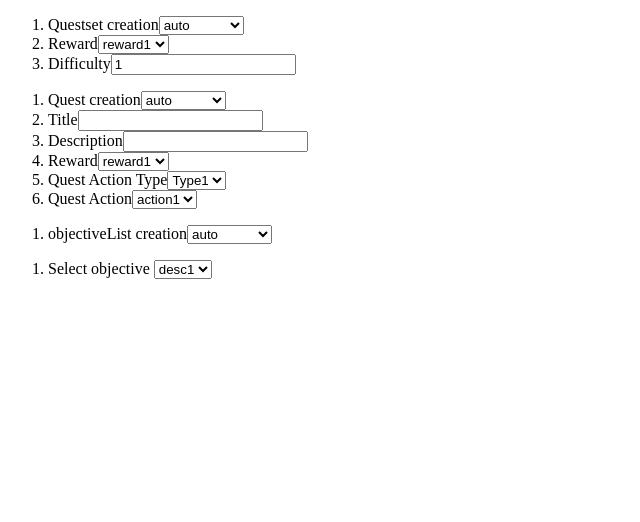
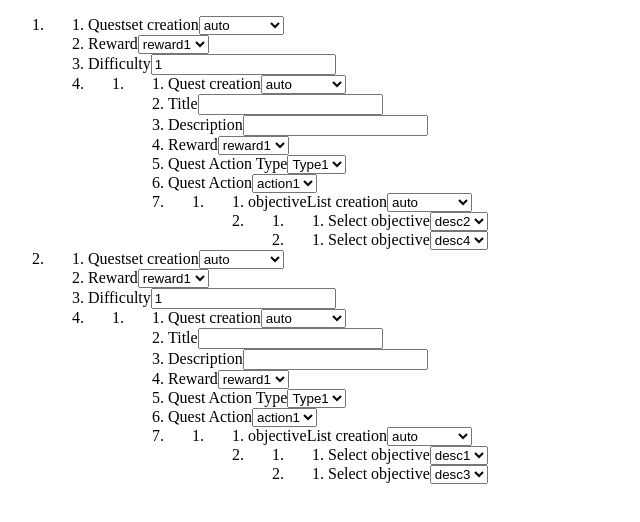
Before and after one commit to sachinsebastian1212/VueApp, a Vue app: page / in a window 1280 px wide. Shown: the top 522 px of the page, without its empty margins (0-640 px from the left). Built offline with nearby package versions, Linux system fonts and the light colour scheme.

Commit message:
creating quest tree struture with json

```diff
--- a/src/App.vue
+++ b/src/App.vue
@@ -1,6 +1,6 @@
 <template>
   <div id="app">
-    <quest-form v-bind:data="data"/>
+    <quest-form v-bind:jsonData="data"/>
   </div>
 </template>
 
--- a/src/QuestCreationData.json
+++ b/src/QuestCreationData.json
@@ -1,60 +1,48 @@
-[
-    {
+[{
     "type": "questset",
     "id": "qs_1",
-        "rewardId":"qr_32",
-        "difficulty":"55",
-        "children": [
-            {
+    "rewardId": "qr_32",
+    "difficulty": "55",
+    "children": [{
         "type": "quest",
         "id": "q_1",
-                "title":"title1",
-                "description":"Description 1111",
-                "reward":"qr_31",
-                "questActionType":"Type2",
-                "questAction":"action2",
-                "children": [
-                    {
+        "title": "title1",
+        "description": "Description 1111",
+        "reward": "qr_31",
+        "questActionType": "Type2",
+        "questAction": "action2",
+        "children": [{
             "type": "objectivelist",
             "id": "ol_1",
-                        "children": [
-                            {
+            "children": [{
                     "type": "objective",
-                                "id": "o_1"
+                    "id": "ob_78"
                 },
                 {
                     "type": "objective",
-                                "id": "o_2"
+                    "id": "ob_80"
                 }
             ]
-                    }
-                ]
-            }
-        ]
-    },{
+        }]
+    }]
+}, {
     "type": "questset",
-        "id": "qs_1",
-        "children": [
-            {
+    "id": "qs_2",
+    "children": [{
         "type": "quest",
         "id": "q_1",
-                "children": [
-                    {
+        "children": [{
             "type": "objectivelist",
             "id": "ol_1",
-                        "children": [
-                            {
+            "children": [{
                     "type": "objective",
-                                "id": "o_1"
+                    "id": "ob_77"
                 },
                 {
                     "type": "objective",
-                                "id": "o_2"
+                    "id": "ob_79"
                 }
             ]
-                    }
-                ]
-            }
-        ]
-    }
-]
+        }]
+    }]
+}]
--- a/src/components/QuestForm.vue
+++ b/src/components/QuestForm.vue
@@ -1,57 +1,29 @@
 <template>
   <div id="questForm">
-    <quest-set v-bind:rewards="rewardsRetrieved" v-bind:creationType="creationType"/>
-    <quest
-      v-bind:rewards="rewardsRetrieved"
-      v-bind:creationType="creationType"
-      v-bind:actionType="questActionTypeRetrived"
-      v-bind:action="questActionRetrived"
-    />
-    <objective-list v-bind:creationType="creationType"/>
-    <objective v-bind:objectives="objectivesRetrieved"/>
+    <ol class="quest-sets">
+      <li v-for="obj in jsonData" v-bind:key="obj.id">
+        <quest-set v-bind:jsonData="obj"/>
+      </li>
+    </ol>
   </div>
 </template>
 
 <script>
 import QuestSet from "./quest-components/QuestSet.vue";
-import Quest from "./quest-components/Quest.vue";
-import ObjectiveList from "./quest-components/ObjectiveList.vue";
-import Objective from "./quest-components/Objective.vue";
-
 export default {
+  components: {
+    "quest-set": QuestSet
+  },
   props: {
-    data: {
+    jsonData: {
       type: Array,
       required: true
     }
   },
-  components: {
-    "quest-set": QuestSet,
-    quest: Quest,
-    "objective-list": ObjectiveList,
-    Objective: Objective
-  },
   data() {
     return {
-      creationType: ["auto", "predefined"],
-      rewardsRetrieved: [
-        { desc: "reward1", val: "qr_26" },
-        { desc: "reward2", val: "qr_31" },
-        { desc: "reward3", val: "qr_32" },
-        { desc: "reward4", val: "qr_33" }
-      ],
-      questActionTypeRetrived: ["Type1", "Type2", "Type3"],
-      questActionRetrived: ["action1", "action2", "action3"],
-      objectivesRetrieved: [
-        { desc: "desc1", val: "ob_77" },
-        { desc: "desc2", val: "ob_78" },
-        { desc: "desc3", val: "ob_79" },
-        { desc: "desc4", val: "ob_80" }
-      ]
+      creationType: ["auto", "predefined"]
     };
-  },
-  created() {
-    console.log(JSON.stringify(this.data));
   }
 };
 </script>
--- a/src/components/quest-components/Objective.vue
+++ b/src/components/quest-components/Objective.vue
@@ -1,9 +1,13 @@
 <template>
   <ol>
     <li>
-      <label>Select objective </label>
+      <label>Select objective</label>
       <select>
-        <option v-for="opt in objectives" v-bind:key="opt.val">{{opt.desc}}</option>
+        <option
+          v-for="opt in objectives"
+          v-bind:key="opt.val"
+          v-bind:selected="jsonData.id === opt.val"
+        >{{opt.desc}}</option>
       </select>
     </li>
   </ol>
@@ -12,10 +16,20 @@
 <script>
 export default {
   props: {
-    objectives: {
-      type: Array,
+    jsonData: {
+      type: Object,
       required: true
     }
+  },
+  data() {
+    return {
+      objectives: [
+        { desc: "desc1", val: "ob_77" },
+        { desc: "desc2", val: "ob_78" },
+        { desc: "desc3", val: "ob_79" },
+        { desc: "desc4", val: "ob_80" }
+      ]
+    };
   }
 };
 </script>
--- a/src/components/quest-components/ObjectiveList.vue
+++ b/src/components/quest-components/ObjectiveList.vue
@@ -6,16 +6,32 @@
         <option v-for="opt in creationType" v-bind:key="opt">{{opt}}</option>
       </select>
     </li>
+    <li>
+      <ol class="objectives">
+        <li v-for="child in jsonData.children" v-bind:key="child.id">
+          <objective v-bind:jsonData="child"/>
+        </li>
+      </ol>
+    </li>
   </ol>
 </template>
 
 <script>
+import Objective from "./Objective.vue";
 export default {
+  components: {
+    objective: Objective
+  },
   props: {
-    creationType: {
-      type: Array,
+    jsonData: {
+      type: Object,
       required: true
     }
+  },
+  data() {
+    return {
+      creationType: ["auto", "predefined"]
+    };
   }
 };
 </script>
--- a/src/components/quest-components/Quest.vue
+++ b/src/components/quest-components/Quest.vue
@@ -32,28 +32,40 @@
         <option v-for="opt in action" v-bind:key="opt">{{opt}}</option>
       </select>
     </li>
+    <li>
+      <ol class="objective-lists">
+        <li v-for="child in jsonData.children" v-bind:key="child.id">
+          <objective-list v-bind:jsonData="child"/>
+        </li>
+      </ol>
+    </li>
   </ol>
 </template>
 
 <script>
+import ObjectiveList from "./ObjectiveList.vue";
 export default {
+  components: {
+    "objective-list": ObjectiveList
+  },
   props: {
-    rewards: {
-      type: Array,
-      required: true
-    },
-    creationType: {
-      type: Array,
-      required: true
-    },
-    actionType: {
-      type: Array,
-      required: true
-    },
-    action: {
-      type: Array,
+    jsonData: {
+      type: Object,
       required: true
     }
+  },
+  data() {
+    return {
+      creationType: ["auto", "predefined"],
+      rewards: [
+        { desc: "reward1", val: "qr_26" },
+        { desc: "reward2", val: "qr_31" },
+        { desc: "reward3", val: "qr_32" },
+        { desc: "reward4", val: "qr_33" }
+      ],
+      actionType: ["Type1", "Type2", "Type3"],
+      action: ["action1", "action2", "action3"]
+    };
   }
 };
 </script>
--- a/src/components/quest-components/QuestSet.vue
+++ b/src/components/quest-components/QuestSet.vue
@@ -6,7 +6,6 @@
         <option v-for="opt in creationType" v-bind:key="opt">{{opt}}</option>
       </select>
     </li>
-
     <li>
       <label>Reward</label>
       <select>
@@ -15,25 +14,40 @@
     </li>
     <li>
       <label>Difficulty</label>
-      <input type="number" value="1"/>
+      <input type="number" value="1">
+    </li>
+    <li>
+      <ol class="quests">
+        <li v-for="child in jsonData.children" v-bind:key="child.id">
+          <quest v-bind:jsonData="child"/>
+        </li>
+      </ol>
     </li>
   </ol>
 </template>
 
 <script>
+import Quest from "./Quest.vue";
 export default {
+  components: {
+    quest: Quest
+  },
   props: {
-    rewards: {
-      type: Array,
-      required:true
-    },
-    creationType: {
-      type: Array,
-      required:true
+    jsonData: {
+      type: Object,
+      required: true
     }
   },
   data() {
-    return {};
+    return {
+      creationType: ["auto", "predefined"],
+      rewards: [
+        { desc: "reward1", val: "qr_26" },
+        { desc: "reward2", val: "qr_31" },
+        { desc: "reward3", val: "qr_32" },
+        { desc: "reward4", val: "qr_33" }
+      ]
+    };
   }
 };
 </script>
```
Lines whose indentation alone changed are shown as unchanged.
